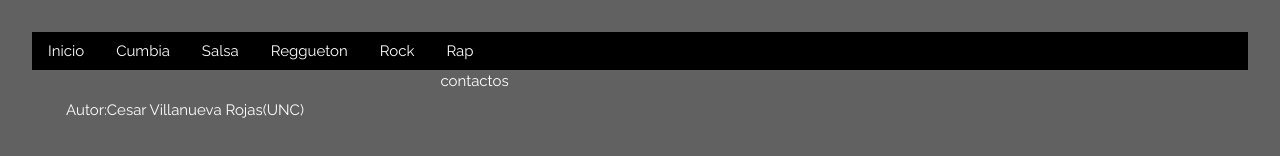
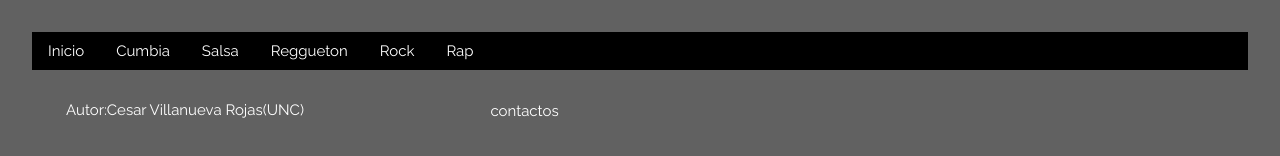
Before and after one commit to 12cesar21/12cesar21.github.io, a plain HTML site: page index.html in a window 1280 px wide. Shown: the part 1775-1931 px from the top of the page. Drawn offline with nearby package versions, Linux system fonts and the light colour scheme; files whose address does not match are found by name.

Commit message:
version 1 cambio 11

```diff
--- a/css/style.css
+++ b/css/style.css
@@ -17,3 +17,10 @@
 	float: left;
 	margin-left: 50px;
 }
+
+.pie-rigth{
+	width: 30%;
+	float: left;
+	margin-top: 30px;
+	margin-left: 50px;
+}
```
